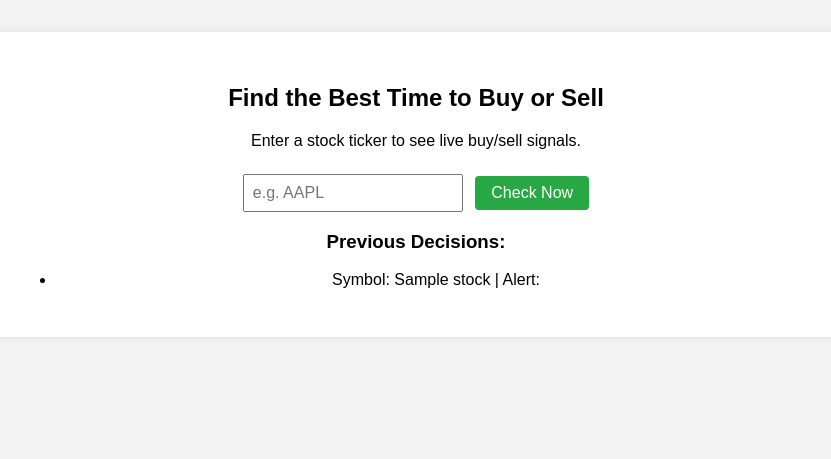
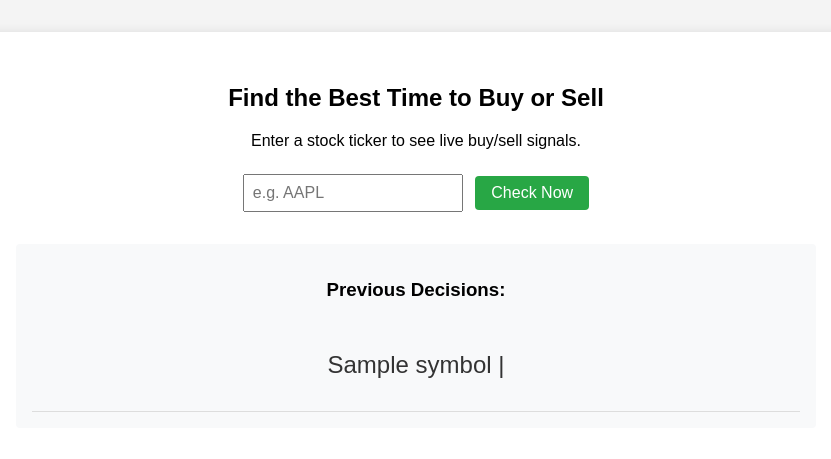
Before and after one commit to adriantoby/SEOProject2, a Flask app: template templates/trade.html in a window 1280 px wide. Shown: the part 69-528 px from the top of the page, without its empty margins (224-1055 px from the left). Run offline with Flask 3, Linux system fonts and the light colour scheme; the template is opened without the code that fills it: most values are stand-ins (such as "Sample title", 1, 10 or a date in 2020).

Commit message:
added and fixed up css in past alerts and about.html

```diff
--- a/app.py
+++ b/app.py
@@ -23,8 +23,8 @@
         ticker = request.form.get("ticker").upper()
         if ticker:
             # decision = process_stock(ticker)
-            ticker = "FAKE COMPANY"
-            decision = "INVALID SYMBOL"
+            ticker = "IBM"
+            decision = "BUY"
             stocks = return_stocks()
             print(f"(Demo) You asked to trade: {ticker}, we have decided to {decision}")
 
--- a/templates/trade.html
+++ b/templates/trade.html
@@ -118,6 +118,25 @@
             font-weight: bold;
             margin-top: 0.5rem;
         }
+
+        .stocks-box {
+            margin-top: 2rem;
+            padding: 1rem;
+            background: #f8f9fa;
+            border-radius: 4px;
+        }
+
+        .stock {
+            padding: 0.5rem;
+            border-bottom: 1px solid #ddd;
+            text-align: center;
+            align-items: center;
+        }
+
+        .stock-text {
+            font-size: 1.5rem;
+            color: #333;
+        }
     </style>
 </head>
 <body>
@@ -163,15 +182,18 @@
                 <h3>Decision for:</h3>
                 <p class="ticker">{{ ticker }}</p>
                 <p class="decision">{{ decision }}</p>
+            </div>
         {% endif %}
 
         {% if stocks %}
-        <h3>Previous Decisions:</h3>
-        <ul>
-            {% for s in stocks %}
-            <li>Symbol: {{ s.name }} | Alert: {{ s.alert }}</li>
-            {% endfor %}
-        </ul>
+        <div class="stocks-box">
+            <h3>Previous Decisions:</h3>
+                {% for s in stocks %}
+                <div class="stock">
+                    <p class="stock-text">{{ s.symbol }} | {{ s.alert }}</p>
+                </div>
+                {% endfor %}
+        </div>
         {% endif %}
 
     </main>
```
Also changed, not shown: templates/about.html (+3 -5 lines).
